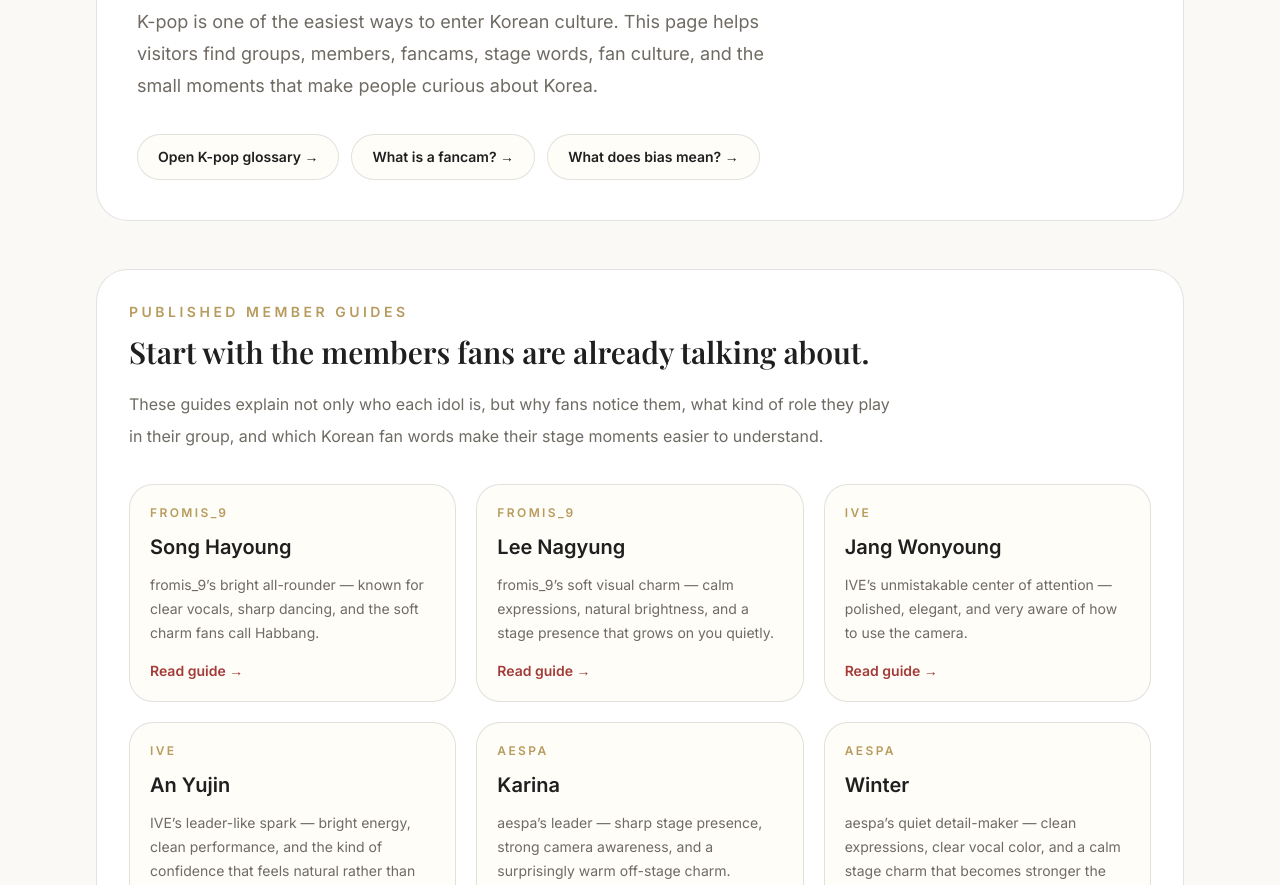
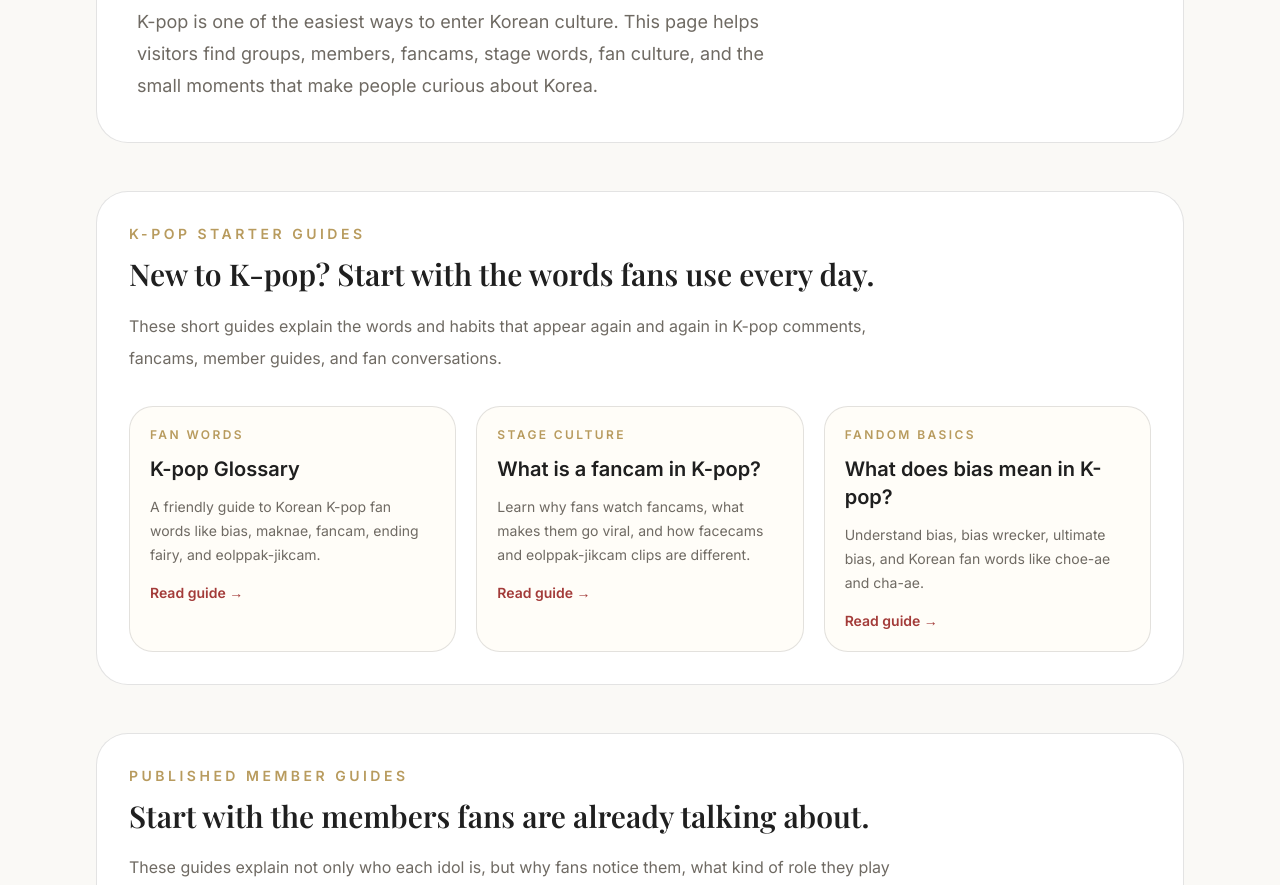
Before and after one commit to kjgusgh-source/korea-inside, a Next.js app: page /kpop in a window 1280 px wide. Shown: the part 440-1325 px from the top of the page. Built offline with nearby package versions, Linux system fonts and the light colour scheme; a web font is replaced by a local one.

Commit message:
Centralize K-pop guide articles

```diff
--- a/app/kpop/page.tsx
+++ b/app/kpop/page.tsx
@@ -4,10 +4,12 @@
 import KpopExplorer from "../../components/KpopExplorer";
 import { getKpopGroups } from "../../lib/kpopData";
 import { getPublishedMemberGuides } from "../../lib/publishedGuides";
+import { getKpopGuideArticles } from "../../lib/kpopGuideArticles";
 
 export default function KpopPage() {
   const groups = getKpopGroups();
   const publishedGuides = getPublishedMemberGuides();
+  const guideArticles = getKpopGuideArticles();
 
   return (
     <main className="min-h-screen bg-[var(--background)] text-[var(--text)]">
@@ -39,28 +41,48 @@
             helps visitors find groups, members, fancams, stage words, fan
             culture, and the small moments that make people curious about Korea.
           </p>
-          <div className="mt-8 flex flex-wrap gap-3">
-  <Link
-    href="/kpop/glossary"
-    className="rounded-full border border-[var(--border)] bg-[var(--card)] px-5 py-3 text-sm font-semibold text-[var(--text)] transition hover:-translate-y-0.5 hover:shadow-md"
-  >
-    Open K-pop glossary →
-  </Link>
+        </section>
 
-  <Link
-    href="/kpop/what-is-a-fancam"
-    className="rounded-full border border-[var(--border)] bg-[var(--card)] px-5 py-3 text-sm font-semibold text-[var(--text)] transition hover:-translate-y-0.5 hover:shadow-md"
-  >
-    What is a fancam? →
-  </Link>
+        <section className="rounded-[2rem] border border-[var(--border)] bg-[var(--surface)] p-6 md:p-8">
+          <p className="text-sm font-semibold uppercase tracking-[0.25em] text-[var(--gold)]">
+            K-pop starter guides
+          </p>
 
-  <Link
-    href="/kpop/what-does-bias-mean"
-    className="rounded-full border border-[var(--border)] bg-[var(--card)] px-5 py-3 text-sm font-semibold text-[var(--text)] transition hover:-translate-y-0.5 hover:shadow-md"
-  >
-    What does bias mean? →
-  </Link>
-</div>
+          <h2 className="mt-3 max-w-3xl text-3xl font-semibold leading-tight">
+            New to K-pop? Start with the words fans use every day.
+          </h2>
+
+          <p className="mt-4 max-w-3xl text-base leading-8 text-[var(--muted)]">
+            These short guides explain the words and habits that appear again
+            and again in K-pop comments, fancams, member guides, and fan
+            conversations.
+          </p>
+
+          <div className="mt-8 grid gap-5 md:grid-cols-3">
+            {guideArticles.map((article) => (
+              <Link
+                key={article.href}
+                href={article.href}
+                className="group rounded-[1.5rem] border border-[var(--border)] bg-[var(--card)] p-5 transition hover:-translate-y-1 hover:shadow-md"
+              >
+                <p className="text-xs font-semibold uppercase tracking-[0.2em] text-[var(--gold)]">
+                  {article.label}
+                </p>
+
+                <h3 className="mt-3 text-xl font-semibold text-[var(--text)]">
+                  {article.title}
+                </h3>
+
+                <p className="mt-3 text-sm leading-6 text-[var(--muted)]">
+                  {article.description}
+                </p>
+
+                <p className="mt-4 text-sm font-semibold text-[var(--accent)]">
+                  Read guide →
+                </p>
+              </Link>
+            ))}
+          </div>
         </section>
 
         <section className="rounded-[2rem] border border-[var(--border)] bg-[var(--surface)] p-6 md:p-8">
--- a/app/sitemap.ts
+++ b/app/sitemap.ts
@@ -1,6 +1,7 @@
 import type { MetadataRoute } from "next";
 import { getKpopGroups } from "../lib/kpopData";
 import { publishedMemberIds } from "../lib/publishedGuides";
+import { getKpopGuideArticles } from "../lib/kpopGuideArticles";
 
 const baseUrl = "https://korea-inside.vercel.app";
 
@@ -18,24 +19,7 @@
       changeFrequency: "weekly",
       priority: 0.9,
     },
-    {
-      url: `${baseUrl}/kpop/glossary`,
-      lastModified: new Date(),
-      changeFrequency: "monthly",
-      priority: 0.7,
-    },
-    {
-      url: `${baseUrl}/kpop/what-is-a-fancam`,
-      lastModified: new Date(),
-      changeFrequency: "monthly",
-      priority: 0.7,
-    },
-    {
-      url: `${baseUrl}/kpop/what-does-bias-mean`,
-      lastModified: new Date(),
-      changeFrequency: "monthly",
-      priority: 0.7,
-    },
+
     {
       url: `${baseUrl}/about`,
       lastModified: new Date(),
@@ -55,6 +39,14 @@
       priority: 0.4,
     },
   ];
+  const kpopGuideRoutes: MetadataRoute.Sitemap = getKpopGuideArticles().map(
+    (article) => ({
+      url: `${baseUrl}${article.href}`,
+      lastModified: new Date(),
+      changeFrequency: "monthly",
+      priority: 0.7,
+    })
+  );
 
   const kpopGroupRoutes: MetadataRoute.Sitemap = getKpopGroups().map(
     (group) => ({
@@ -74,5 +66,10 @@
     })
   );
 
-  return [...staticRoutes, ...kpopGroupRoutes, ...kpopMemberRoutes];
+  return [
+    ...staticRoutes,
+    ...kpopGuideRoutes,
+    ...kpopGroupRoutes,
+    ...kpopMemberRoutes,
+  ];
 }
--- /dev/null
+++ b/lib/kpopGuideArticles.ts
@@ -0,0 +1,34 @@
+export type KpopGuideArticle = {
+    title: string;
+    description: string;
+    href: string;
+    label: string;
+  };
+
+  export const kpopGuideArticles: KpopGuideArticle[] = [
+    {
+      title: "K-pop Glossary",
+      description:
+        "A friendly guide to Korean K-pop fan words like bias, maknae, fancam, ending fairy, and eolppak-jikcam.",
+      href: "/kpop/glossary",
+      label: "Fan words",
+    },
+    {
+      title: "What is a fancam in K-pop?",
+      description:
+        "Learn why fans watch fancams, what makes them go viral, and how facecams and eolppak-jikcam clips are different.",
+      href: "/kpop/what-is-a-fancam",
+      label: "Stage culture",
+    },
+    {
+      title: "What does bias mean in K-pop?",
+      description:
+        "Understand bias, bias wrecker, ultimate bias, and Korean fan words like choe-ae and cha-ae.",
+      href: "/kpop/what-does-bias-mean",
+      label: "Fandom basics",
+    },
+  ];
+
+  export function getKpopGuideArticles() {
+    return kpopGuideArticles;
+  }
```
